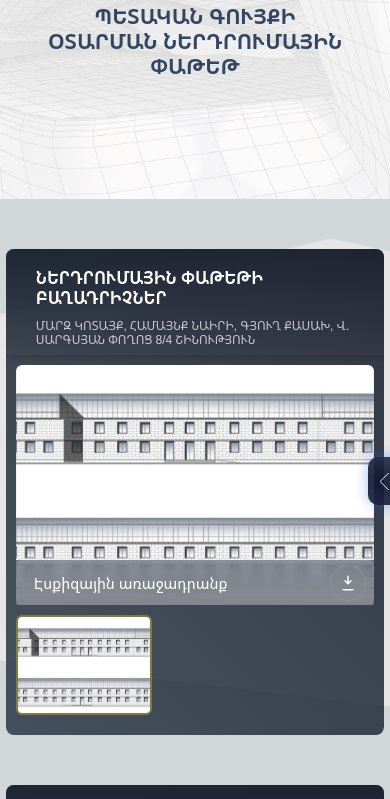
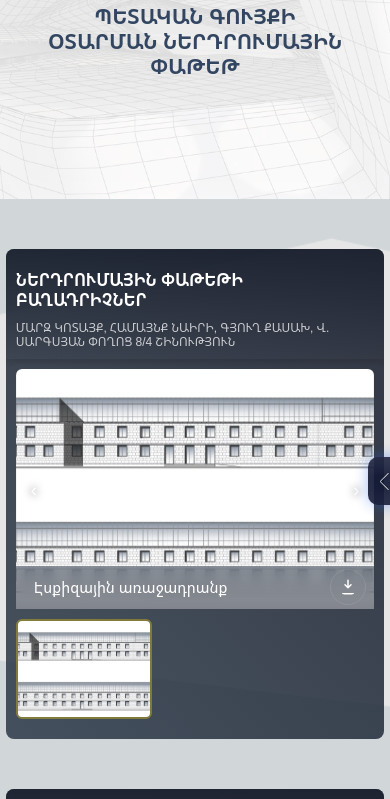
Before and after one commit to ScriptForgeCraft/PROSPECT-24-Kasakh, a website built with Vite: page index.html in a window 390 px wide. Shown: the part 301-1100 px from the top of the page. Built offline with nearby package versions, Linux system fonts and the light colour scheme; files whose address does not match are found by name.

Commit message:
improve  css

```diff
--- a/src/css/responsive.css
+++ b/src/css/responsive.css
@@ -158,6 +158,8 @@
 
   .block {
     width: 100%;
+
+
   }
 }
 
@@ -168,12 +170,23 @@
 }
 
 @media (max-width: 600px) {
+  .doc-item::after {
+    content: none;
+  }
+
   .size-block {
     padding: var(--mobile-padding);
   }
 
   .size-block ul {
     grid-template-columns: 1fr;
+  }
+
+  .block {
+    & ul {
+      grid-template-columns: 1fr;
+    }
+
   }
 }
 
@@ -324,10 +337,29 @@
     padding: 3px;
   }
 
+  .header-block {
+    padding: var(--mobile-padding);
+
+  }
+
   .main-arrow {
     width: 36px;
     height: 36px;
     font-size: 18px;
+    background: none;
+    border: none;
+    opacity: 1;
+    filter: drop-shadow(0 0 4px rgb(0, 0, 0));
+
+  }
+
+  .main-arrow.prev {
+    left: 0;
+
+  }
+
+  .main-arrow.next {
+    right: 0;
   }
 
   .main-plan-img {
@@ -350,6 +382,11 @@
 
   .caption-bg {
     padding: 0;
+
+    & .doc-item {
+      border-radius: 0;
+      padding-top: 0;
+    }
   }
 
   .main-plan-img {
--- a/src/js/gallery.js
+++ b/src/js/gallery.js
@@ -72,9 +72,9 @@ import "swiper/css/zoom";
         const counterEl = document.getElementById("zoomCounter");
         if (!counterEl) return;
         if (currentZoomContext === "main") {
-             counterEl.textContent = `${activeIndex + 1} / ${thumbs.length || 1}`;
+            counterEl.textContent = `${activeIndex + 1} / ${thumbs.length || 1}`;
         } else if (currentZoomContext === "valuation") {
-             counterEl.textContent = `${zoomValuationIndex + 1} / ${valuationThumbs.length}`;
+            counterEl.textContent = `${zoomValuationIndex + 1} / ${valuationThumbs.length}`;
         }
     }
 
@@ -166,8 +166,17 @@ import "swiper/css/zoom";
             momentum: true,
         },
         breakpoints: {
-            0: { slidesPerView: 2.5 },
-            768: { slidesPerView: 5 },
+            0: {
+                slidesPerView: 2.5,
+                centeredSlides: false,
+                centeredSlidesBounds: false
+            },
+            768: {
+                slidesPerView: 5,
+                centeredSlides: true,
+                centeredSlidesBounds: true
+            }
+
         }
     });
 
@@ -320,7 +329,7 @@ import "swiper/css/zoom";
             largeSrc = thumbs[activeIndex]?.dataset.large || mainImg?.dataset.large || mainImg?.src;
             const counterEl = document.getElementById("zoomCounter");
             if (counterEl) {
-                 counterEl.style.display = thumbs.length ? "block" : "none";
+                counterEl.style.display = thumbs.length ? "block" : "none";
             }
         } else if (context === "valuation") {
             zoomValuationIndex = startIndex;
@@ -584,7 +593,7 @@ import "swiper/css/zoom";
 
     valuationThumbs.forEach((vThumb, idx) => {
         vThumb.addEventListener("click", (e) => {
-             e.preventDefault(); e.stopPropagation(); openZoom("valuation", idx);
+            e.preventDefault(); e.stopPropagation(); openZoom("valuation", idx);
         });
     });
 
```
